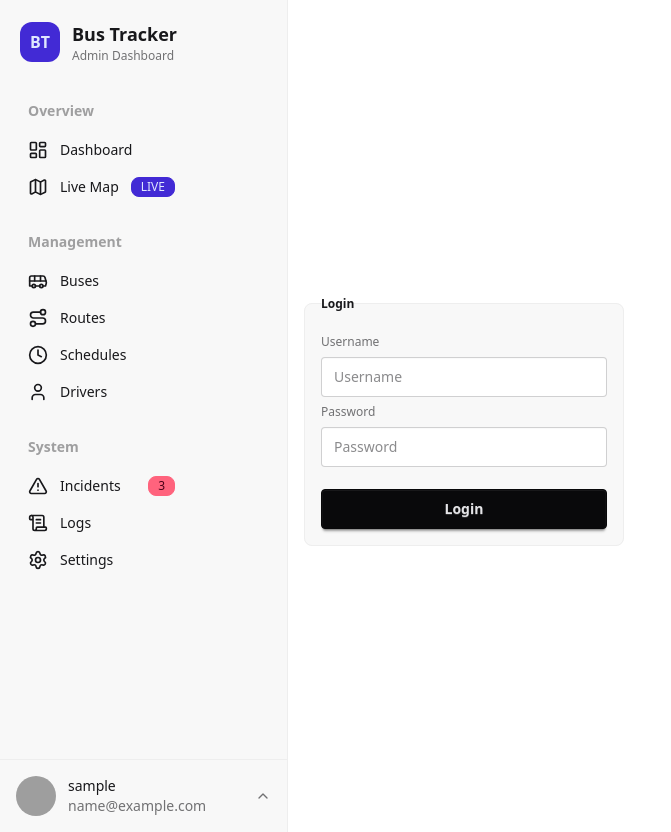
After one commit to abdullahnizamani/Bus-Tracking-App-backend, a Django app: page /dashboard/login/ in a window 1280 px wide. The commit adds this page. Shown: the whole page, without its empty margins (0-671 px from the left). Run offline with Django 5.2, Linux system fonts and the light colour scheme; the visitor is signed in with stand-in values (Sample User, id 1); style sheets or scripts are compiled from the project's sources; grey boxes are pictures that could not be loaded.

Commit message:
added a bunch of other things, implemented login system, basic UI for dashboard.

```diff
--- a/BusCore/settings.py
+++ b/BusCore/settings.py
@@ -76,7 +76,7 @@ ROOT_URLCONF = 'BusCore.urls'
 TEMPLATES = [
     {
         'BACKEND': 'django.template.backends.django.DjangoTemplates',
-        'DIRS': [],
+        'DIRS': [BASE_DIR/ 'dashboard/transport'],
         'APP_DIRS': True,
         'OPTIONS': {
             'context_processors': [
--- a/BusCore/urls.py
+++ b/BusCore/urls.py
@@ -22,5 +22,9 @@ from django.conf import settings
 urlpatterns = [
     path('admin/', admin.site.urls),
     path('api/', include('api.urls')),
+    path('dashboard/', include('dashboard.urls')),
 
 ]+ static(settings.STATIC_URL, document_root=settings.STATIC_ROOT)
+
+if settings.DEBUG:
+    urlpatterns += static(settings.MEDIA_URL, document_root=settings.MEDIA_ROOT)
--- /dev/null
+++ b/dashboard/templates/login.html
@@ -0,0 +1,27 @@
+{% extends 'main.html' %}
+
+{% block title %}
+Login
+{% endblock title %}
+
+{% block main %}
+
+<div class="flex items-center justify-center h-screen">
+    <form accept="/login" method="POST">
+            {% csrf_token %}
+
+<fieldset class="fieldset bg-base-200 border-base-300 rounded-box w-xs border p-4">
+  <legend class="fieldset-legend">Login</legend>
+
+  <label class="label">Username</label>
+  <input type="username" class="input" placeholder="Username" name="username"/>
+
+  <label class="label">Password</label>
+  <input type="password" class="input" placeholder="Password" name="password" />
+
+  <button class="btn btn-neutral mt-4">Login</button>
+</fieldset></form>
+</div>
+
+
+{% endblock main %}
--- /dev/null
+++ b/dashboard/templates/main.html
@@ -0,0 +1,39 @@
+<!DOCTYPE html>
+{% load static %}
+
+<html lang="en">
+<head>
+    <meta charset="UTF-8">
+    <meta name="viewport" content="width=device-width, initial-scale=1.0">
+    <title>{% block title %} {% endblock title %}</title>
+    <link href="{% static 'css/output.css' %}" rel="stylesheet" type="text/css">
+  {% block head %} {% endblock head %}
+<script src="https://unpkg.com/lucide@latest" defer></script>
+<script defer>
+  document.addEventListener("DOMContentLoaded", () => {
+    lucide.createIcons();
+  });
+</script>
+
+</head>
+<body>
+    {% if messages %}
+{% include "alerts.html" %}
+
+{% endif %}
+<div class="flex min-h-screen">
+
+
+{% if request.user.is_authenticated %}
+ <!-- {% include 'navbar.html' %} -->
+ {% include 'navbar2.html' %}
+
+{% endif %}
+
+<main class="p-4 min-h-screen">
+    {% block main %}{% endblock main %}
+</main>
+</div>
+
+</body>
+</html>
--- /dev/null
+++ b/dashboard/templates/navbar.html
@@ -0,0 +1,27 @@
+<div class="navbar bg-base-100 shadow-sm">
+  <div class="flex-1">
+    <a class="btn btn-ghost text-xl">Bus Dashboard</a>
+  </div>
+  <div class="flex gap-2">
+    <div class="dropdown dropdown-end">
+      <div tabindex="0" role="button" class="btn btn-ghost btn-circle avatar">
+        <div class="w-10 rounded-full">
+          <img
+            alt="{{ request.user.first_name }}'s profile picture"
+            src="{{ request.user.avatar.url }}" />
+        </div>
+      </div>
+      <ul
+        tabindex="-1"
+        class="menu menu-sm dropdown-content bg-base-100 rounded-box z-1 mt-3 w-52 p-2 shadow">
+        <li>
+          <a class="justify-between">
+            Profile
+          </a>
+        </li>
+        <li><a>Settings</a></li>
+        <li><a href="{% url 'logout' %}">Logout</a></li>
+      </ul>
+    </div>
+  </div>
+</div>
--- /dev/null
+++ b/dashboard/templates/navbar2.html
@@ -0,0 +1,164 @@
+
+
+
+<!-- Sidebar -->
+
+
+<aside class="relative w-72 min-h-screen bg-base-200 border-r border-base-300">
+  <!-- Brand -->
+  <div class="p-5 flex items-center gap-3">
+    <div class="w-10 h-10 rounded-xl bg-primary flex items-center justify-center text-primary-content font-bold">
+      BT
+    </div>
+    <div>
+      <h1 class="text-lg font-semibold">Bus Tracker</h1>
+      <p class="text-xs opacity-60">Admin Dashboard</p>
+    </div>
+  </div>
+
+  <!-- Navigation -->
+<ul class="menu px-4 gap-1">
+
+  <li class="menu-title">
+    <span>Overview</span>
+  </li>
+
+  <li>
+    <a class="active flex items-center gap-3" href="{% url 'dashboard' %}">
+      <i data-lucide="layout-dashboard" class="w-5 h-5"></i>
+      Dashboard
+    </a>
+  </li>
+
+  <li>
+    <a class="flex items-center gap-3">
+      <i data-lucide="map" class="w-5 h-5"></i>
+      Live Map
+      <span class="badge badge-sm badge-primary ml-auto">LIVE</span>
+    </a>
+  </li>
+
+  <li class="menu-title mt-4">
+    <span>Management</span>
+  </li>
+
+  <li>
+    <a class="flex items-center gap-3" href="{% url 'buses' %}">
+      <i data-lucide="bus" class="w-5 h-5"></i>
+      Buses
+    </a>
+  </li>
+
+  <li>
+    <a class="flex items-center gap-3">
+      <i data-lucide="route" class="w-5 h-5"></i>
+      Routes
+    </a>
+  </li>
+
+  <li>
+    <a class="flex items-center gap-3">
+      <i data-lucide="clock" class="w-5 h-5"></i>
+      Schedules
+    </a>
+  </li>
+
+  <li>
+    <a class="flex items-center gap-3">
+      <i data-lucide="user" class="w-5 h-5"></i>
+      Drivers
+    </a>
+  </li>
+
+  <li class="menu-title mt-4">
+    <span>System</span>
+  </li>
+
+  <li>
+    <a class="flex items-center gap-3">
+      <i data-lucide="alert-triangle" class="w-5 h-5"></i>
+      Incidents
+      <span class="badge badge-sm badge-error ml-auto">3</span>
+    </a>
+  </li>
+
+  <li>
+    <a class="flex items-center gap-3">
+      <i data-lucide="scroll-text" class="w-5 h-5"></i>
+      Logs
+    </a>
+  </li>
+
+  <li>
+    <a class="flex items-center gap-3">
+      <i data-lucide="settings" class="w-5 h-5"></i>
+      Settings
+    </a>
+  </li>
+
+</ul>
+
+
+  <!-- Footer -->
+<div class="absolute bottom-0 w-full border-t border-base-300">
+  <div class="dropdown dropdown-top w-full">
+
+    <!-- Trigger -->
+    <div
+      tabindex="0"
+      role="button"
+      class="flex items-center gap-3 p-4 cursor-pointer hover:bg-base-300 transition"
+    >
+      <div class="avatar">
+        <div class="w-10 rounded-full">
+          <img
+            alt="{{ request.user.first_name }}'s profile picture"
+            src="{{ request.user.avatar.url }}"
+          />
+        </div>
+      </div>
+
+      <div class="text-sm flex-1">
+        <p class="font-medium truncate">{{ request.user.username }}</p>
+        <p class="opacity-60 truncate">{{ request.user.email }}</p>
+      </div>
+
+      <!-- Chevron -->
+      <i data-lucide="chevron-up" class="w-4 h-4 opacity-60"></i>
+    </div>
+
+    <!-- Dropdown -->
+    <ul
+      tabindex="0"
+      class="menu menu-sm dropdown-content bg-base-100 rounded-box shadow z-50 mb-2 w-52"
+    >
+      <li class="menu-title">
+        <span>Account</span>
+      </li>
+
+      <li>
+        <a href="/dashboard/profile/">
+          <i data-lucide="user" class="w-4 h-4"></i>
+          Profile
+        </a>
+      </li>
+
+      <li>
+        <a href="/dashboard/settings/">
+          <i data-lucide="settings" class="w-4 h-4"></i>
+          Settings
+        </a>
+      </li>
+
+      <li class="border-t border-base-200">
+        <a href="/dashboard/logout/" class="text-error">
+          <i data-lucide="log-out" class="w-4 h-4"></i>
+          Logout
+        </a>
+      </li>
+    </ul>
+
+  </div>
+</div>
+
+</aside>
--- /dev/null
+++ b/dashboard/urls.py
@@ -0,0 +1,14 @@
+from django.contrib import admin
+from django.urls import path, include
+from . import views
+from django.conf import settings
+from django.conf.urls.static import static
+
+
+urlpatterns = [
+    path('', views.index, name='dashboard'),
+    path('login/', views.login_user, name='login'),
+    path('logout/', views.logout_user, name='logout'),
+    path('buses/', views.buses, name='buses'),
+
+]
--- a/dashboard/views.py
+++ b/dashboard/views.py
@@ -1,6 +1,41 @@
-from django.shortcuts import render
+from django.shortcuts import render, redirect
+from django.http import HttpResponse
+from django.contrib.auth.decorators import login_required
+from django.contrib.auth import authenticate, login, logout
 from users.serializers import LoginSerializer
+from users.models import User
+from django.contrib import messages
 # Create your views here.
 
+@login_required(login_url='login')
+def index(request):
+    return render(request, 'index.html')
 
-# def login(request):
+def login_user(request):
+    if request.method == 'POST':
+        username = request.POST.get('username')
+        password = request.POST.get('password')
+        try:
+            user = User.objects.get(username=username)
+        except:
+            messages.error(request, "The user does not exist")
+        user = authenticate(request, username=username, password=password)
+        if user is not None:
+            login(request, user)
+            messages.success(request, "Login successful")
+            return redirect('index')
+        else:
+            messages.error(request, "Incorrect username or password")
+            return redirect('login')
+
+
+    return render(request, 'login.html')
+
+def logout_user(request):
+    logout(request)
+    return redirect('login')
+
+
+
+def buses(request):
+    return render(request, 'buses.html')
--- /dev/null
+++ b/static/css/--input.css
@@ -0,0 +1,6 @@
+@import "tailwindcss";
+
+@source not "./tailwindcss.exe";
+@source not "./daisyui{,*}.mjs";
+
+@plugin "./daisyui.mjs";
--- a/static/css/input.css
+++ b/static/css/input.css
@@ -3,4 +3,45 @@
 @source not "./tailwindcss.exe";
 @source not "./daisyui{,*}.mjs";
 
-@plugin "./daisyui.mjs";
+@plugin "./daisyui.mjs"{
+
+  themes: light --default;
+
+}
+
+@plugin "./daisyui-theme.mjs"{
+
+
+  name: "light";
+  default: false;
+  prefersdark: false;
+  color-scheme: "light";
+  --color-base-100: oklch(100% 0 0);
+  --color-base-200: oklch(98% 0 0);
+  --color-base-300: oklch(95% 0 0);
+  --color-base-content: oklch(21% 0.006 285.885);
+  --color-primary: oklch(45% 0.24 277.023);
+  --color-primary-content: oklch(93% 0.034 272.788);
+  --color-secondary: oklch(65% 0.241 354.308);
+  --color-secondary-content: oklch(94% 0.028 342.258);
+  --color-accent: oklch(77% 0.152 181.912);
+  --color-accent-content: oklch(38% 0.063 188.416);
+  --color-neutral: oklch(14% 0.005 285.823);
+  --color-neutral-content: oklch(92% 0.004 286.32);
+  --color-info: oklch(74% 0.16 232.661);
+  --color-info-content: oklch(29% 0.066 243.157);
+  --color-success: oklch(76% 0.177 163.223);
+  --color-success-content: oklch(37% 0.077 168.94);
+  --color-warning: oklch(82% 0.189 84.429);
+  --color-warning-content: oklch(41% 0.112 45.904);
+  --color-error: oklch(71% 0.194 13.428);
+  --color-error-content: oklch(27% 0.105 12.094);
+  --radius-selector: 0.5rem;
+  --radius-field: 0.25rem;
+  --radius-box: 0.5rem;
+  --size-selector: 0.25rem;
+  --size-field: 0.25rem;
+  --border: 1px;
+  --depth: 1;
+  --noise: 0;
+}
--- a/users/models.py
+++ b/users/models.py
@@ -1,19 +1,26 @@
 from django.contrib.auth.models import AbstractUser
 from django.db import models
-# from transport.models import Bus
 # Create your models here.
+import uuid, os
+def avatar_upload_path(instance, filename):
+    ext = filename.split('.')[-1]
+    return os.path.join(
+        'profiles',
+        f"{uuid.uuid4()}.{ext}"
+    )
+
 
 class User(AbstractUser):
-    avatar = models.ImageField(default='avatar.svg', upload_to='profiles/')
+    avatar = models.ImageField(default='avatar.svg', upload_to=avatar_upload_path)
     ROLE_CHOICES = [
         ('student', 'Student'),
         ('driver', 'Driver'),
         ('admin', 'Admin'),
     ]
-
     role = models.CharField(max_length=10, choices=ROLE_CHOICES)
     def __str__(self):
-        return self.login_id
+        return self.username
+
 class Student(models.Model):
     user = models.OneToOneField(User, on_delete=models.CASCADE)
     student_id = models.CharField(null=False, max_length=200)
```
Also changed, not shown: dashboard/templates/alerts.html (added, +52 -0 lines), dashboard/templates/buses.html (added, +8 -0 lines), dashboard/templates/index.html (added, +18 -0 lines), media/profiles/eca4b450-6780-4523-bc99-fce2cc8a519b.png (added), media/profiles/erd.png (added), media/profiles/uml.png (added).
